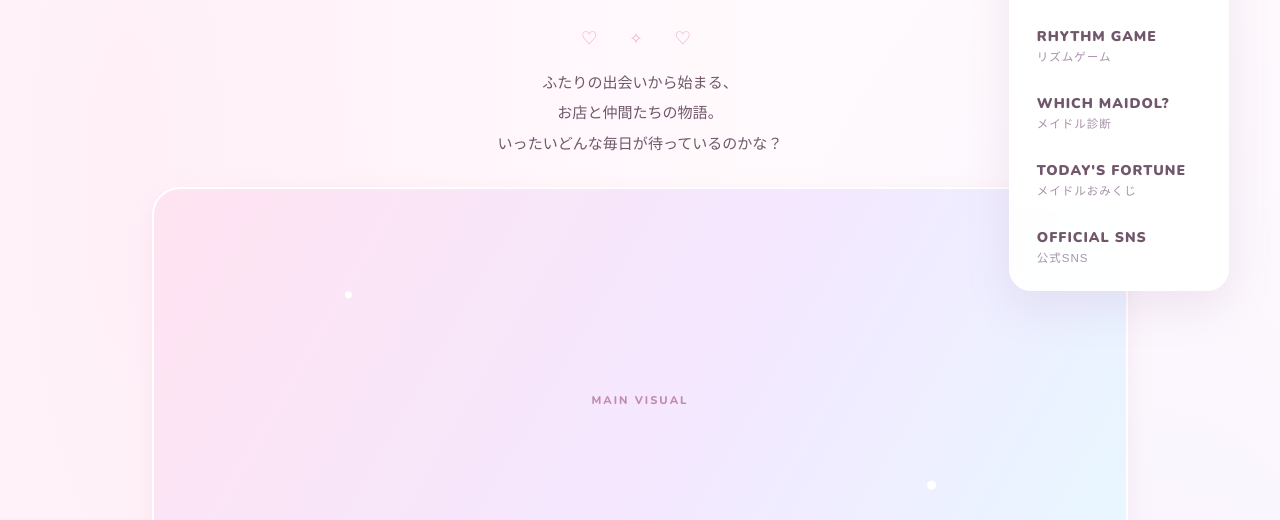
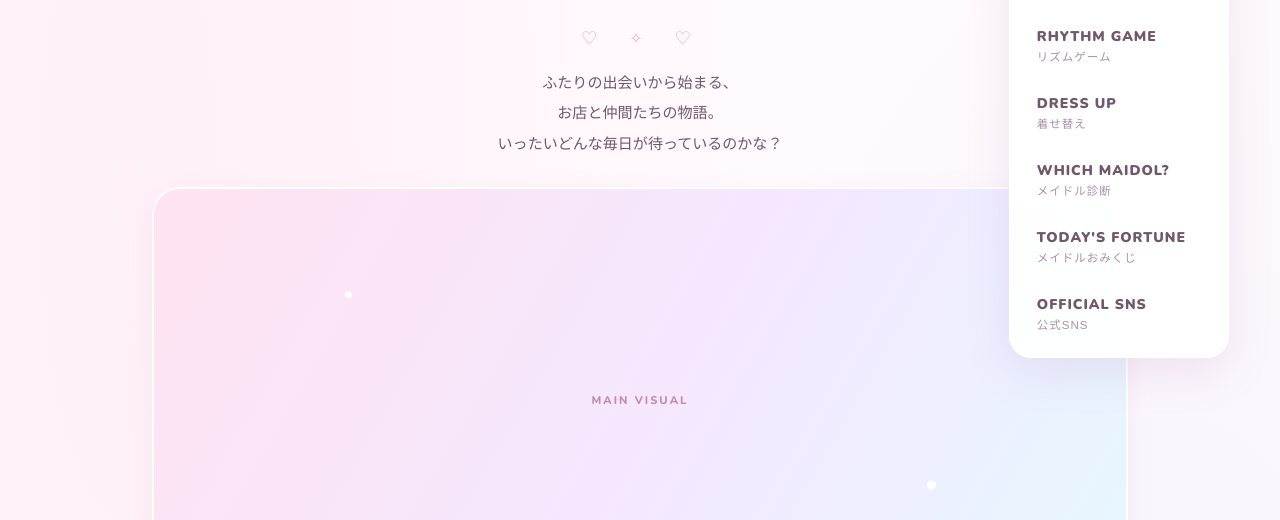
Before and after one commit to chouchoucreampuff/maidol-official, a plain HTML site: page story.html in a window 1280 px wide. Both pictures are taken after a click on the button "メニューを開く". Shown: the part 280-800 px from the top of the page. Drawn offline with nearby package versions, Linux system fonts and the light colour scheme; a web font is replaced by a local one.

Commit message:
Update story.html

```diff
--- a/story.html
+++ b/story.html
@@ -31,6 +31,7 @@
       <a href="characters.html">CHARACTER <small>キャラクター</small></a>
          <a href="story.html">STORY <small>あらすじ・世界観</small></a>
         <a href="rhythm.html">RHYTHM GAME <small>リズムゲーム</small></a>
+      <a href="../maidol_dressup/index.html">DRESS UP <small>着せ替え</small></a>
       <a href="diagnosis.html">WHICH MAIDOL? <small>メイドル診断</small></a>
       <a href="omikuji.html">TODAY'S FORTUNE <small>メイドルおみくじ</small></a>
       <a href="sns.html">OFFICIAL SNS <small>公式SNS</small></a>
```
